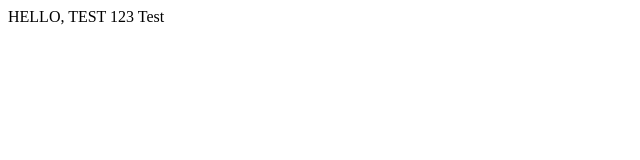
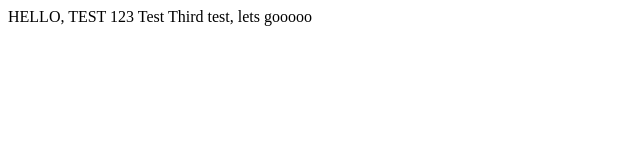
Before and after one commit to Naj03/NAJ-TestRepository, a plain HTML site: page index.html in a window 1280 px wide. Shown: the whole page, without its empty margins (0-640 px from the left). Drawn offline with Linux system fonts and the light colour scheme.

Commit message:
Third test innitiated

```diff
--- a/index.html
+++ b/index.html
@@ -9,5 +9,6 @@
 
         <p1>HELLO, TEST 123</p1>
         <p2>Test</p2>
+        <p3>Third test, lets gooooo</p3>
     </body>
 </html>
```
